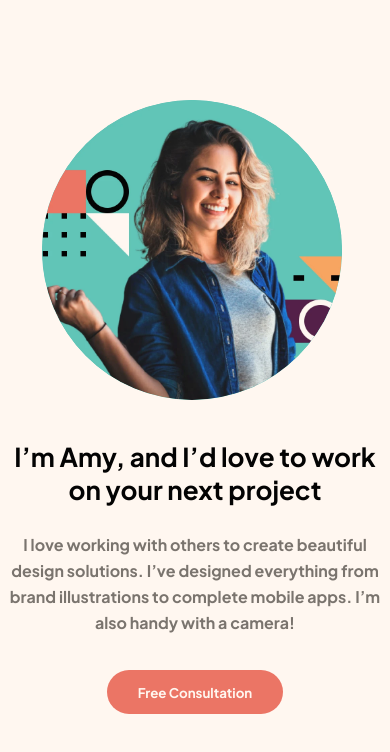
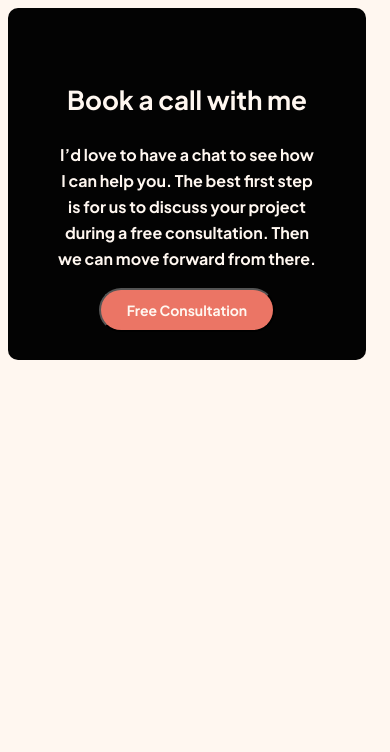
Before and after one commit to Nevaden/Free-Consultation, an Angular app in the folder Free-Consultation/: page / in a window 390 px wide. Shown: the top 752 px of the page. Built offline with nearby package versions, Linux system fonts and the light colour scheme.

Commit message:
appointment mobile complet

```diff
--- a/Free-Consultation/src/app/app.component.html
+++ b/Free-Consultation/src/app/app.component.html
@@ -1 +1 @@
-<app-profile-blurb></app-profile-blurb>
+<app-appointment></app-appointment>
--- a/Free-Consultation/src/app/appointment/appointment.component.css
+++ b/Free-Consultation/src/app/appointment/appointment.component.css
@@ -0,0 +1,85 @@
+* {
+    font-family: 'Plus Jakarta Sans', sans-serif;
+    box-sizing: border-box;
+}
+
+section {
+    width: 358px;
+    height: 352px;
+    left: 15px;
+    background: #030303;
+    border-radius: 10px;
+    padding: 49px;
+}
+
+@media screen and (min-width: 1140px) {
+    section {
+        display: flex;
+        justify-content: space-around;
+        gap: 3rem;
+        align-items: center;
+        border-radius: 10px;
+        padding: 2rem;
+        margin: 0 auto 2rem;
+        text-align: center;
+        max-width: 1110px;
+    }
+}
+
+.blurb{
+    text-align: center;
+}
+
+@media screen and (min-width: 1440px) {
+
+}
+
+h3 {
+    font-style: normal;
+    font-weight: 700;
+    font-size: 26px;
+    line-height: 33px;
+    text-align: center;
+    color: #FFF7F0;
+    border-top: 50px ;
+}
+@media screen and (min-width: 1140px) {
+}
+
+p {
+    font-style: normal;
+    font-weight: 500;
+    font-size: 16px;
+    line-height: 26px;
+    text-align: center;
+    color: #FFF7F0;
+}
+
+@media screen and (min-width: 1140px) {
+}
+
+.consultationButton {
+    background: #EB7565;
+    border-radius: 28px;
+    width: 176px;
+    height: 44px;
+    font-weight: 700;
+    font-size: 14px;
+    line-height: 28px;
+    color: #FFF7F0;
+}
+
+@media screen and (min-width: 1140px) {
+}
+
+
+
+.consultationButton:hover {
+    background-color: #F6A560;
+}
+
+.button-container{
+    text-align: center;
+}
+@media screen and (min-width: 1140px) {
+}
--- a/Free-Consultation/src/app/appointment/appointment.component.html
+++ b/Free-Consultation/src/app/appointment/appointment.component.html
@@ -1 +1,18 @@
-<p>appointment works!</p>
+<head>
+    <link rel="preconnect" href="https://fonts.googleapis.com">
+    <link rel="preconnect" href="https://fonts.gstatic.com" crossorigin>
+    <link href="https://fonts.googleapis.com/css2?family=Plus+Jakarta+Sans:wght@700&display=swap" rel="stylesheet">
+</head>
+
+
+<section>
+    <div class="blurb">
+        <h3>Book a call with me</h3>
+        <p>I’d love to have a chat to see how I can help you. The best first step is for us to discuss your project during a free consultation. Then we can move forward from there.</p>
+    </div>
+
+    <div class="button-container">
+        <button class="consultationButton">Free Consultation</button>
+    </div>
+
+</section>
```
